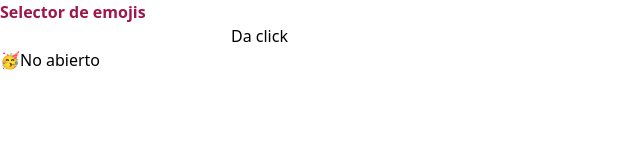
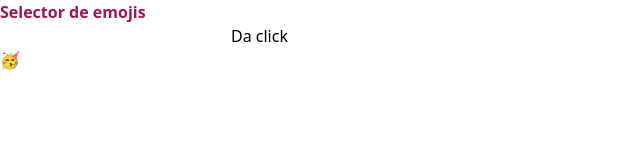
Before and after one commit to MariaRuaBF/emoji-project, a React (Vite) app: page / in a window 1280 px wide. Shown: the top 160 px of the page, without its empty margins (0-640 px from the left). Built offline with nearby package versions, Linux system fonts and the light colour scheme.

Commit message:
Add useRef for functionality that close outside

```diff
--- a/src/components/emojiPicker/EmojiPicker.tsx
+++ b/src/components/emojiPicker/EmojiPicker.tsx
@@ -1,13 +1,10 @@
 import EmojiPickerContainer from "./EmojiPickerContainer";
 
-import { forwardRef, useState } from "react";
-
-interface EmojiPickerProps {
-  name: string;
-}
+import React, { ForwardedRef, forwardRef, useState, useEffect } from "react";
+import { useRef } from "react";
 
 export const EmojiPicker = (
-  { name }: EmojiPickerProps,
+  _: unknown,
   ref: ForwardedRef<HTMLInputElement | null>
 ) => {
   const [isOpen, setIsOpen] = useState<boolean>(false);
@@ -16,11 +13,20 @@ export const EmojiPicker = (
     setIsOpen(!isOpen);
   }
 
+  const containerRef = useRef<HTMLInputElement | null>(null);
+
+  useEffect(() => {
+    window.addEventListener("click", (e: MouseEvent) => {
+      if (!containerRef.current?.contains(e.target as HTMLElement)) {
+        setIsOpen(false);
+      }
+    });
+  }, []);
+
   return (
-    <div>
-      {name}
+    <div ref={containerRef} className="h-full">
       <button onClick={handleClickOpen}>🥳</button>
-      {isOpen ? <EmojiPickerContainer /> : "No abierto"}
+      {isOpen && <EmojiPickerContainer ref={ref} />}
     </div>
   );
 };
```
